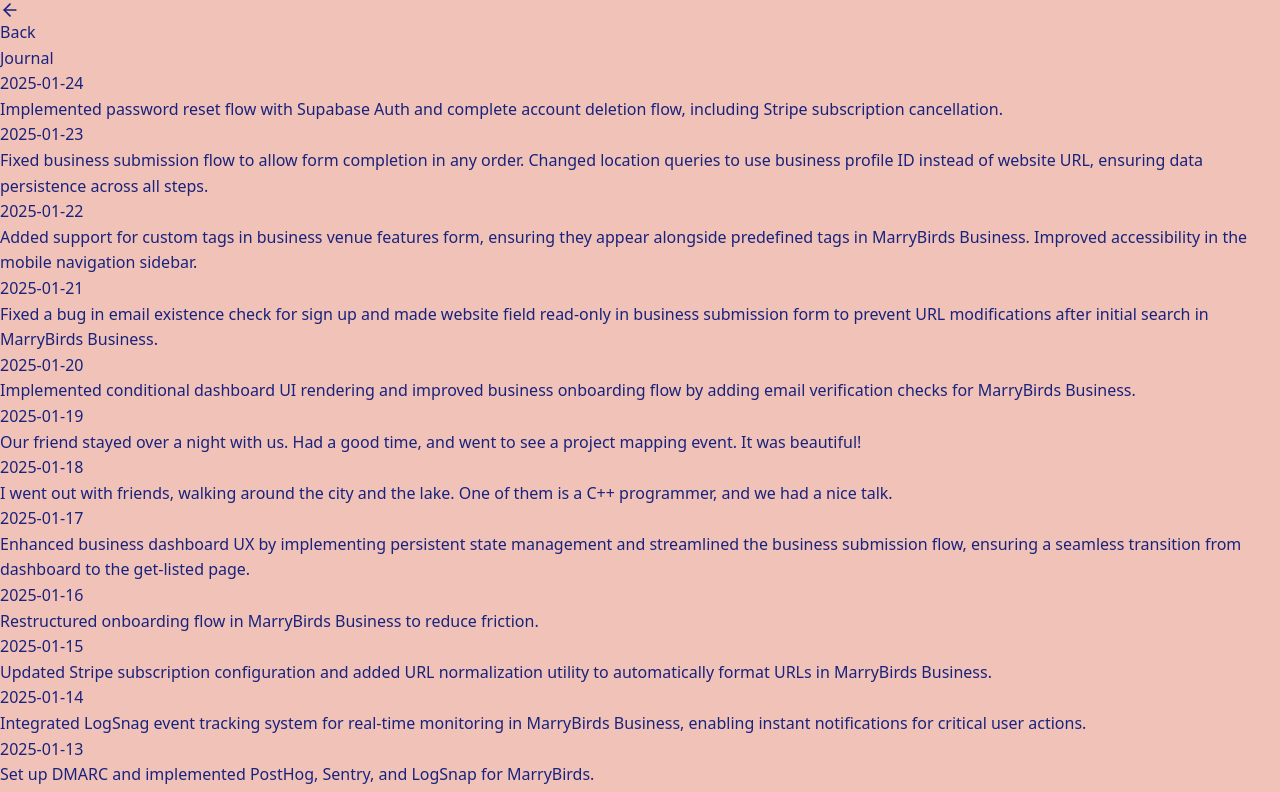
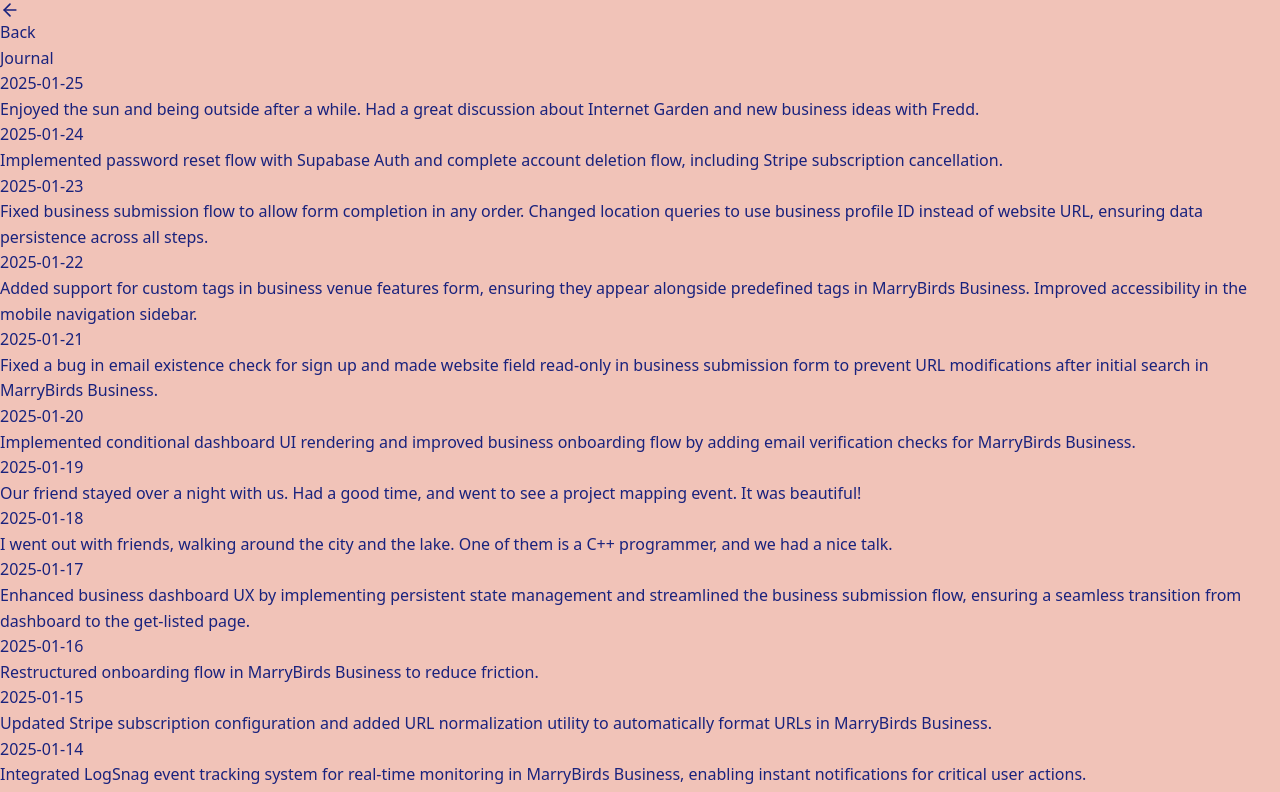
Before and after one commit to minamicode/minamicode.com, a Next.js app: page /journal in a window 1280 px wide. Shown: the top 792 px of the page. Built offline with nearby package versions, Linux system fonts and the light colour scheme.

Commit message:
add a journal entry

```diff
--- a/src/app/_components/JournalEntries.tsx
+++ b/src/app/_components/JournalEntries.tsx
@@ -6,6 +6,10 @@
 };
 
 const entries: JournalEntry[] = [
+  {
+    date: "2025-01-25",
+    text: "Enjoyed the sun and being outside after a while. Had a great discussion about Internet Garden and new business ideas with Fredd.",
+  },
   {
     date: "2025-01-24",
     text: "Implemented password reset flow with Supabase Auth and complete account deletion flow, including Stripe subscription cancellation.",
```
